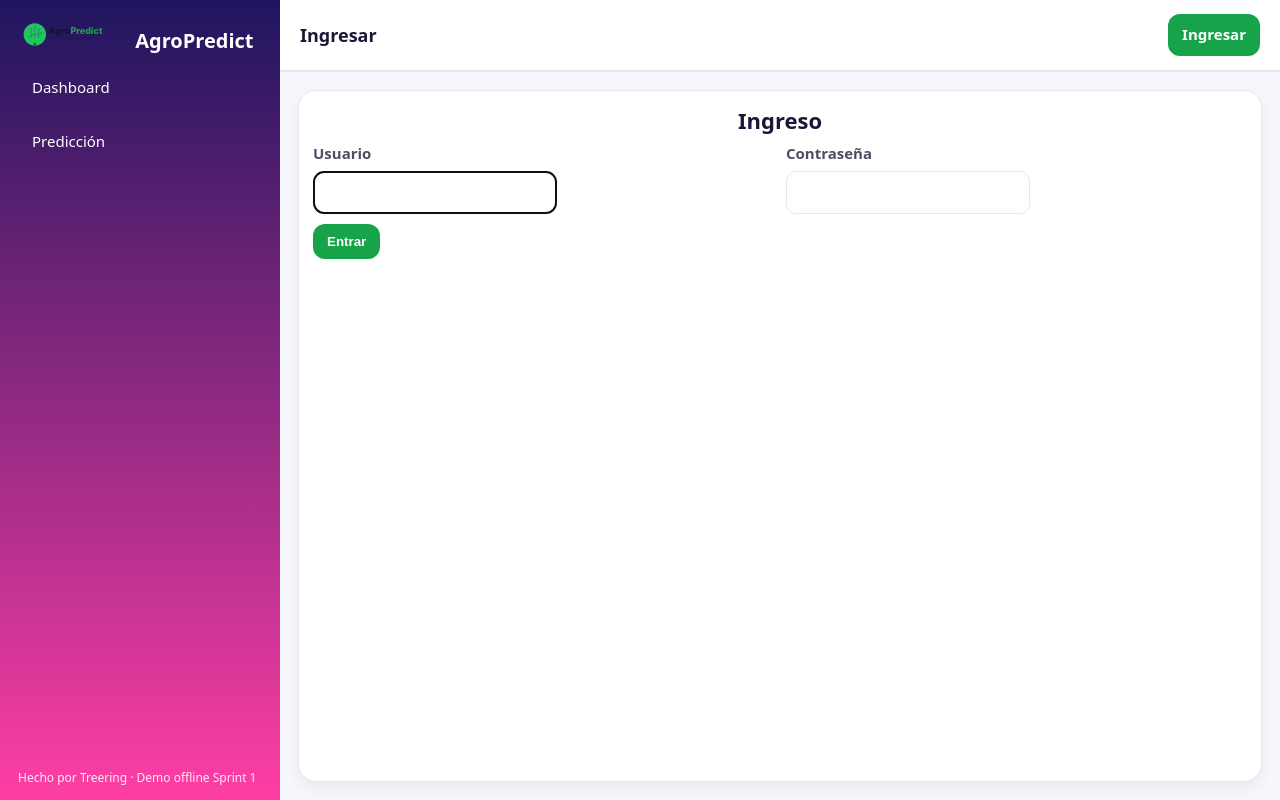
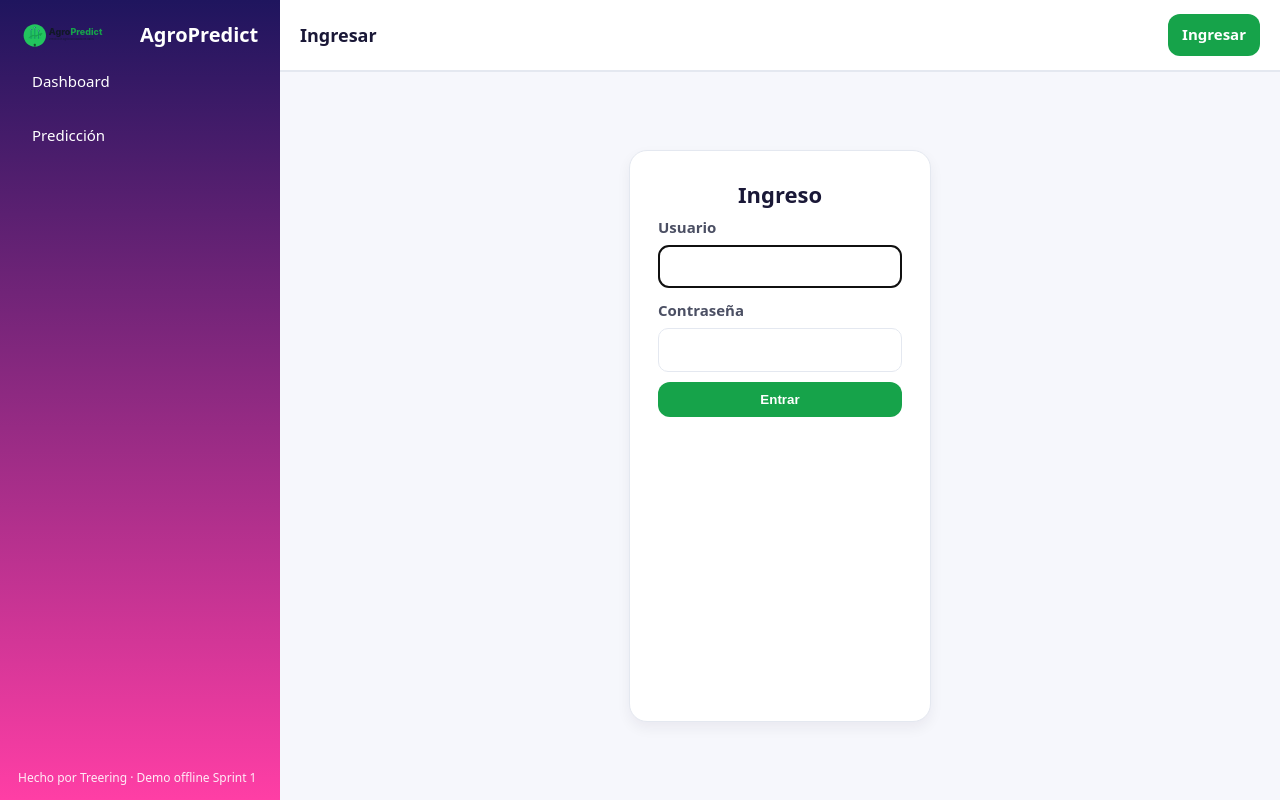
Before and after one commit to tecnologyman/agropredict, a Django app: page /accounts/login/ in a window 1280 px wide. Run offline with Django 4.2, Linux system fonts and the light colour scheme.

Commit message:
Fix login layout: constrain logo, center auth card, tidy inputs

```diff
--- a/static/css/styles.css
+++ b/static/css/styles.css
@@ -79,3 +79,34 @@
   .form .form-grid{grid-template-columns:1fr}
   .kpis{grid-template-columns:1fr 1fr}
 }
+/* --- Sidebar / Brand --- */
+.sidebar{ overflow: hidden; }              /* evita que el logo “se salga” */
+.brand{
+  display:flex;
+  align-items:center;
+  gap:10px;
+  color:#fff;
+  font-weight:800;
+  font-size:20px;
+  margin-bottom:10px;
+}
+.logo-img{
+  height:28px;             /* controla el tamaño del SVG */
+  width:auto;
+  display:inline-block;
+  flex-shrink:0;
+}
+.brand-name{ line-height:1; }
+
+/* --- Login / Auth --- */
+.auth-card{
+  max-width: 420px;
+  margin: 60px auto;
+  padding: 28px;
+}
+.form-grid.one-col{ grid-template-columns: 1fr; }
+.btn.full{ width:100%; }
+.field-error{ color:#B91C1C; font-size:13px; margin-top:4px; }
+
+/* Si quieres un poquito más de aire en el main del login */
+.page-login .main{ padding-top: 36px; }
--- a/templates/registration/login.html
+++ b/templates/registration/login.html
@@ -15,10 +15,16 @@
       <div class="form-control">
         <label>Usuario</label>
         {{ form.username }}
+        {% if form.username.errors %}
+          <div class="field-error">{{ form.username.errors.0 }}</div>
+        {% endif %}
       </div>
       <div class="form-control">
         <label>Contraseña</label>
         {{ form.password }}
+        {% if form.password.errors %}
+          <div class="field-error">{{ form.password.errors.0 }}</div>
+        {% endif %}
       </div>
     </div>
     <div class="actions">
```
